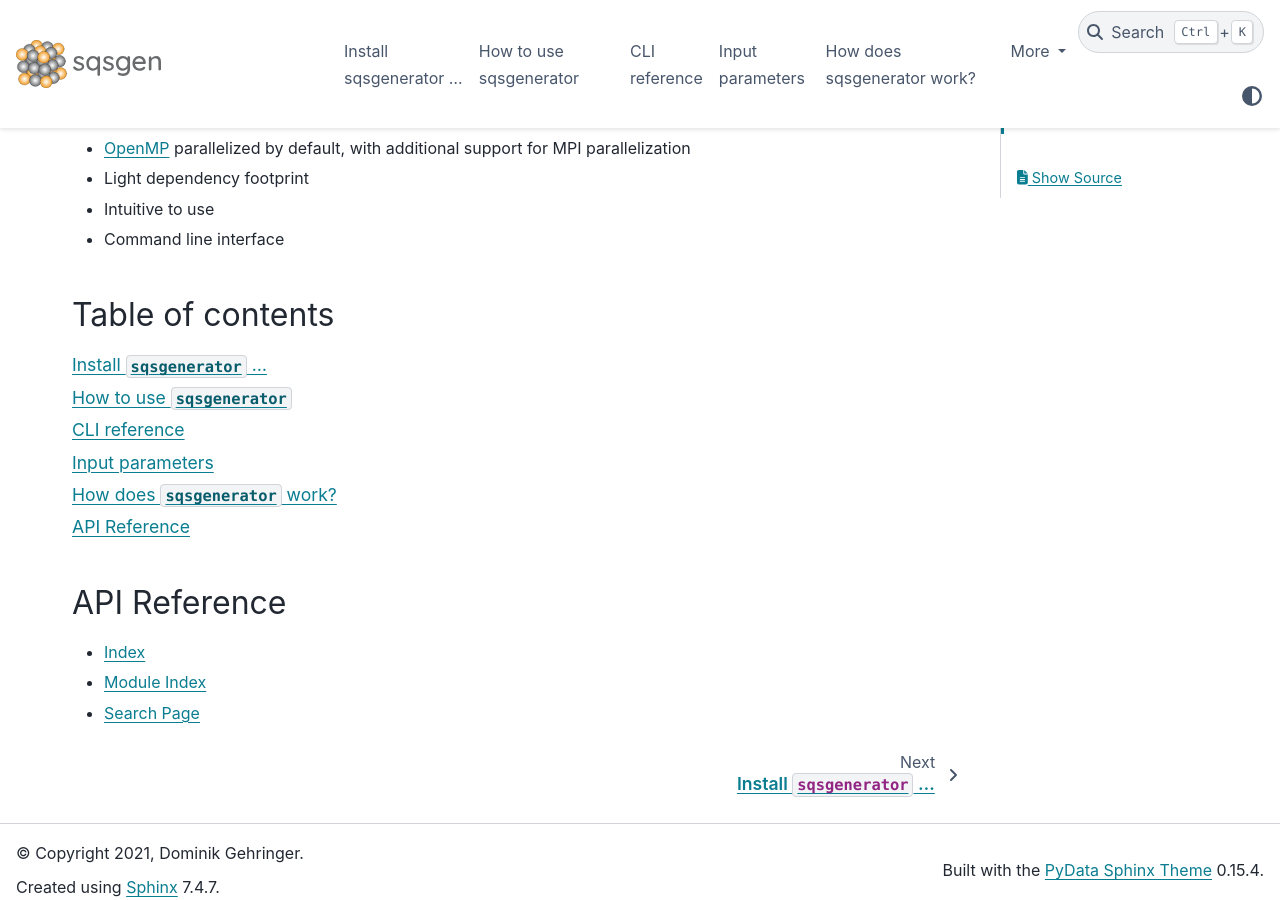
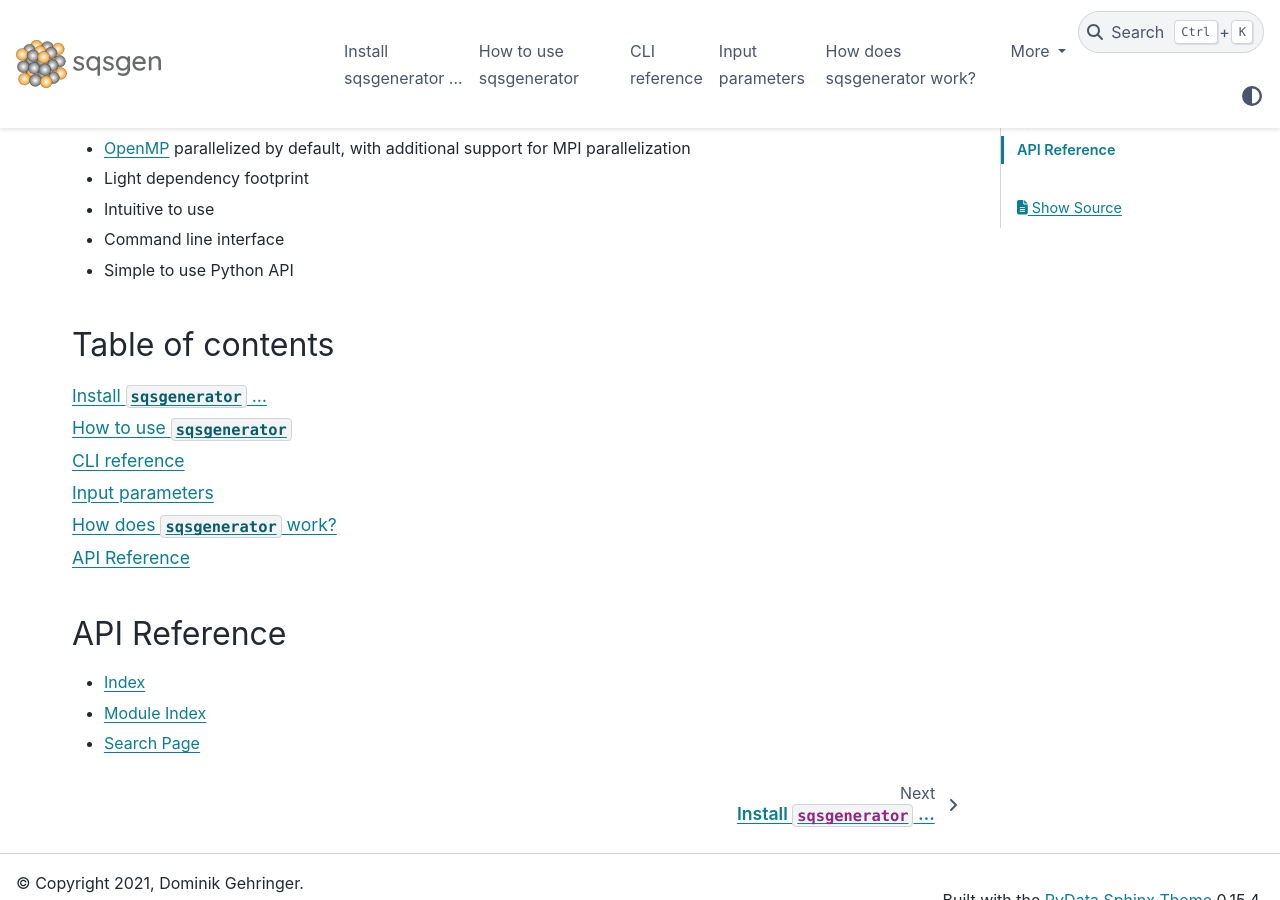
Before and after one commit to dgehringer/sqsgenerator, a Sphinx documentation site: the page built from docs/source/index.md, in a window 1280 px wide and 900 px high, scrolled down 475 px. Built offline with Sphinx 7.4.7 and the PyData theme 0.15.4, drawn with Linux system fonts in a browser that asks for light colours; the version number is read from the project's files by our own code.

Commit message:
:memo: added "Simple to use Python API" in highlights

```diff
--- a/docs/source/index.md
+++ b/docs/source/index.md
@@ -22,6 +22,7 @@ is found [here](https://github.com/dgehringer/sqsgenerator)
   - Light dependency footprint
   - Intuitive to use
   - Command line interface
+  - Simple to use Python API
 
 ## Table of contents
 
```
